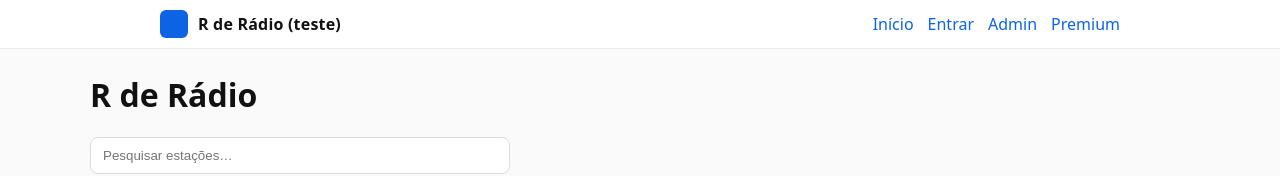
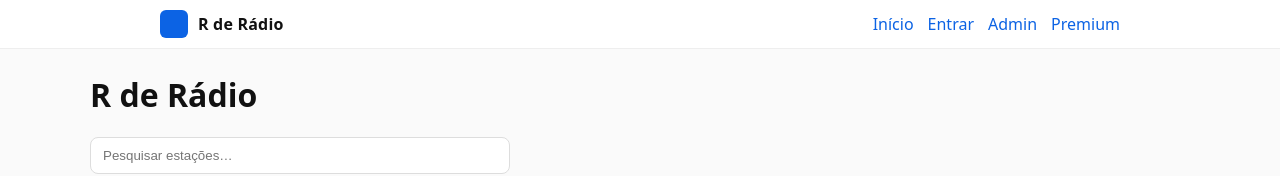
Before and after one commit to iviagempt/r-de-radio, a Next.js app: page / in a window 1280 px wide. Shown: the top 176 px of the page. Built offline with nearby package versions, Linux system fonts and the light colour scheme; no server answers; the database is empty.

Commit message:
Update layout.tsx

```diff
--- a/src/app/layout.tsx
+++ b/src/app/layout.tsx
@@ -56,7 +56,7 @@ function SiteHeader() {
             }}
           />
           <span style={{ fontWeight: 800, color: "#111", letterSpacing: 0.2 }}>
-            R de Rádio (teste)
+            R de Rádio
           </span>
         </Link>
 
```
